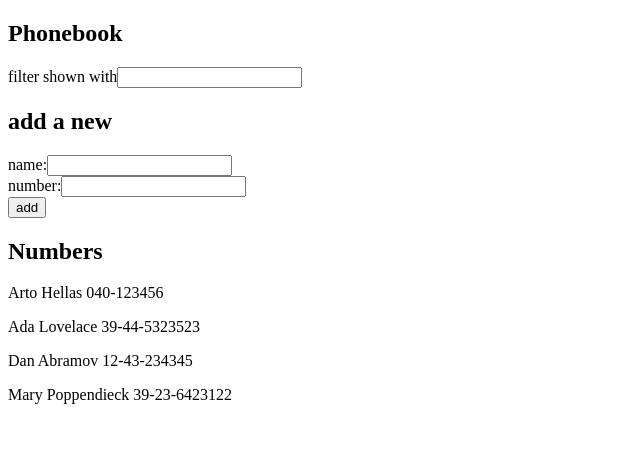
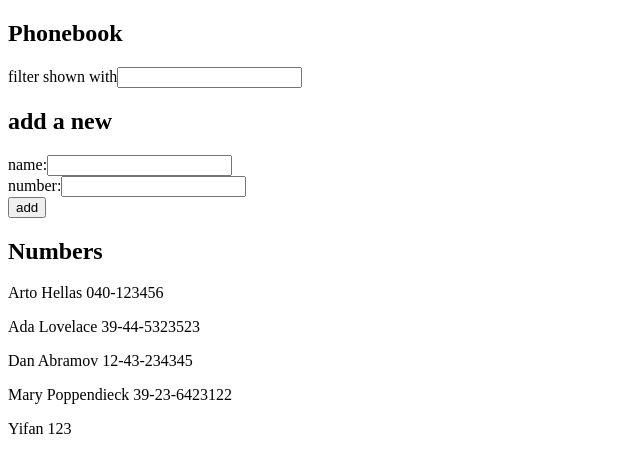
Before and after one commit to YifanYes/full-stack-open, a React (Vite) app in the folder part2/phonebook/: page / in a window 1280 px wide. Shown: the top 472 px of the page, without its empty margins (0-640 px from the left). Built offline with nearby package versions, Linux system fonts and the light colour scheme; data requests are answered from the project's data file.

Commit message:
add part2 2.13

```diff
--- a/part2/phonebook/db.json
+++ b/part2/phonebook/db.json
@@ -19,6 +19,11 @@
       "name": "Mary Poppendieck",
       "number": "39-23-6423122",
       "id": "4"
+    },
+    {
+      "id": "04f0",
+      "name": "Yifan",
+      "number": "123"
     }
   ]
 }
--- a/part2/phonebook/src/App.jsx
+++ b/part2/phonebook/src/App.jsx
@@ -1,24 +1,23 @@
-import axios from 'axios'
 import { useEffect, useState } from 'react'
 import AddPersonForm from './components/AddPersonForm'
 import SearchBar from './components/SearchBar'
+import { addNewPerson, getPhonebook } from './services/phonebook.services'
 
 const App = () => {
   const [phonebook, setPhonebook] = useState([])
   const [newPerson, setNewPerson] = useState({ name: '', number: '' })
   const [searchText, setSearchText] = useState('')
 
-  const addNewPerson = async (newPerson) => {
-    const response = await axios.post('http://localhost:3001/persons', newPerson)
-    return response.data
-  }
-
   useEffect(() => {
-    const getPhonebook = async () => {
-      const response = await axios.get('http://localhost:3001/persons')
-      setPhonebook(response.data)
+    const fetchPhonebook = async () => {
+      try {
+        const phonebook = await getPhonebook()
+        setPhonebook(phonebook)
+      } catch (error) {
+        console.error(error)
+      }
     }
-    getPhonebook()
+    fetchPhonebook()
   }, [])
 
   const handleSubmit = async (event) => {
@@ -29,9 +28,13 @@ const App = () => {
       return
     }
 
-    const storedNewPerson = await addNewPerson(newPerson)
-    setPhonebook(phonebook.concat(storedNewPerson))
-    setNewPerson({ name: '', number: '' })
+    try {
+      const storedNewPerson = await addNewPerson(newPerson)
+      setPhonebook(phonebook.concat(storedNewPerson))
+      setNewPerson({ name: '', number: '' })
+    } catch (error) {
+      console.error(error)
+    }
   }
 
   const handleFilterPersons = (event) => {
--- /dev/null
+++ b/part2/phonebook/src/services/phonebook.services.js
@@ -0,0 +1,13 @@
+import axios from 'axios'
+
+const BASE_URL = 'http://localhost:3001'
+
+export const addNewPerson = async (newPerson) => {
+  const response = await axios.post(`${BASE_URL}/persons`, newPerson)
+  return response.data
+}
+
+export const getPhonebook = async () => {
+  const response = await axios.get(`${BASE_URL}/persons`)
+  return response.data
+}
```
